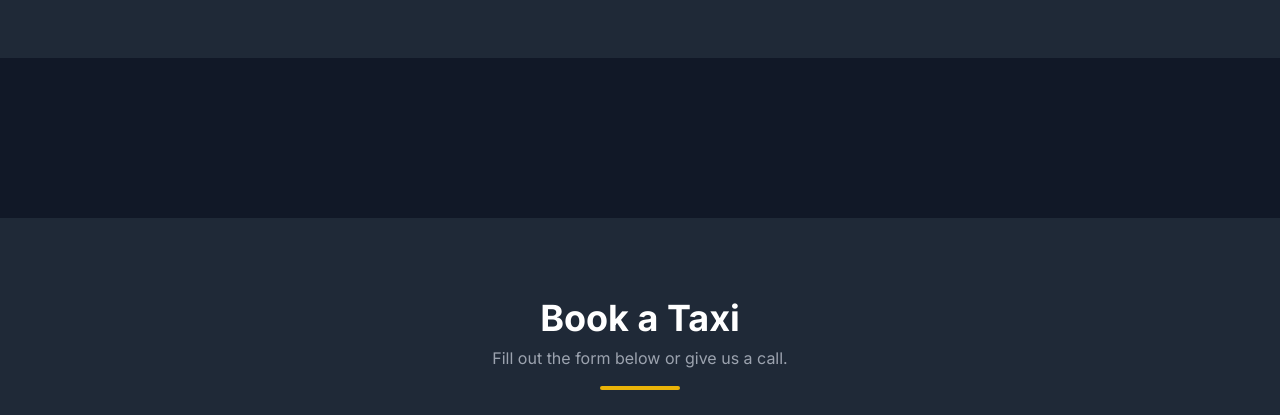
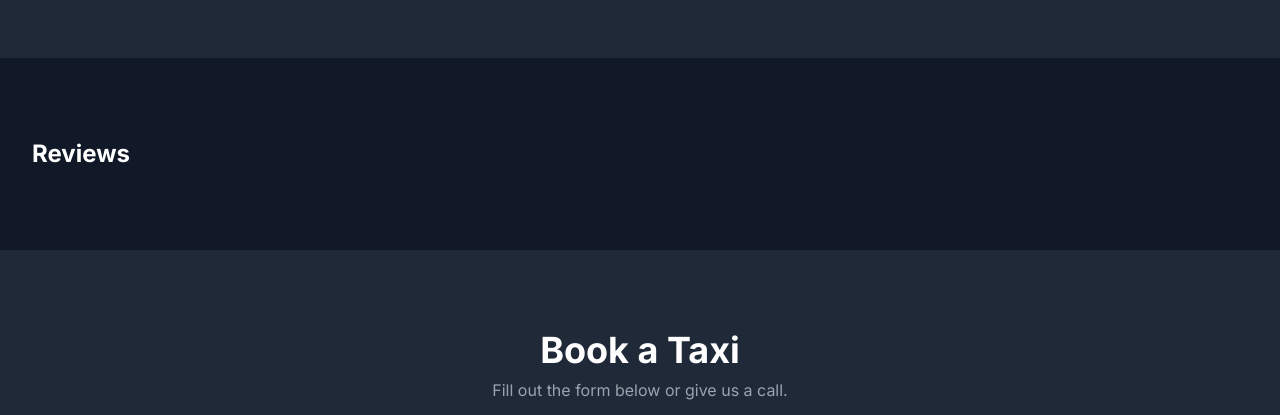
Before and after one commit to RoboMaj/a1taxichippingnorton.github.io, a plain HTML site: page index.html in a window 1280 px wide. Shown: the part 2700-3115 px from the top of the page. Drawn offline with nearby package versions, Linux system fonts and the light colour scheme; some packages are replaced by stand-ins of ours; a script that the page names is missing.

Commit message:
Add heading to Reviews section for improved visibility

```diff
--- a/index.html
+++ b/index.html
@@ -231,6 +231,7 @@
         <!-- Reviews Section -->
         <section id="reviews" class="py-20 bg-gray-900">
             <div class="container mx-auto px-4 sm:px-6 lg:px-8">
+                <h3 class="text-2xl font-bold text-white">Reviews</h3>
                <div class='sk-ww-google-reviews' data-embed-id='25589976'></div><script src='https://widgets.sociablekit.com/google-reviews/widget.js' defer></script>
             </div>
         </section>
```
